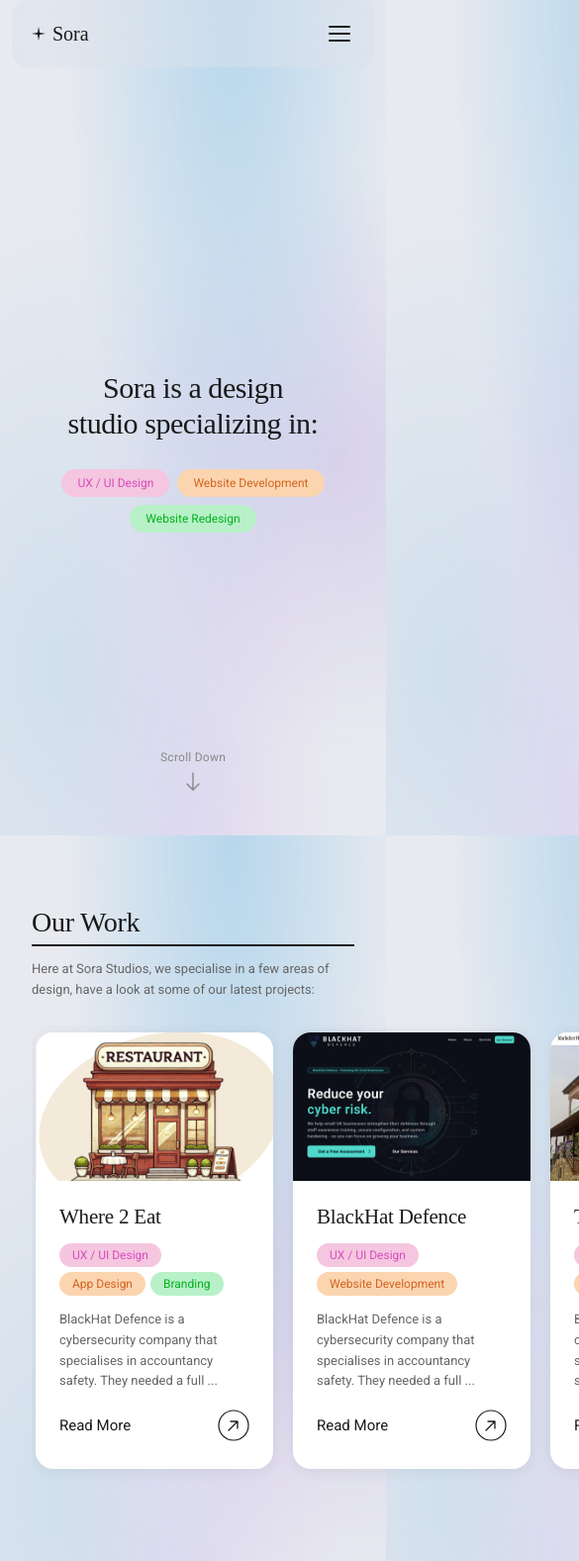
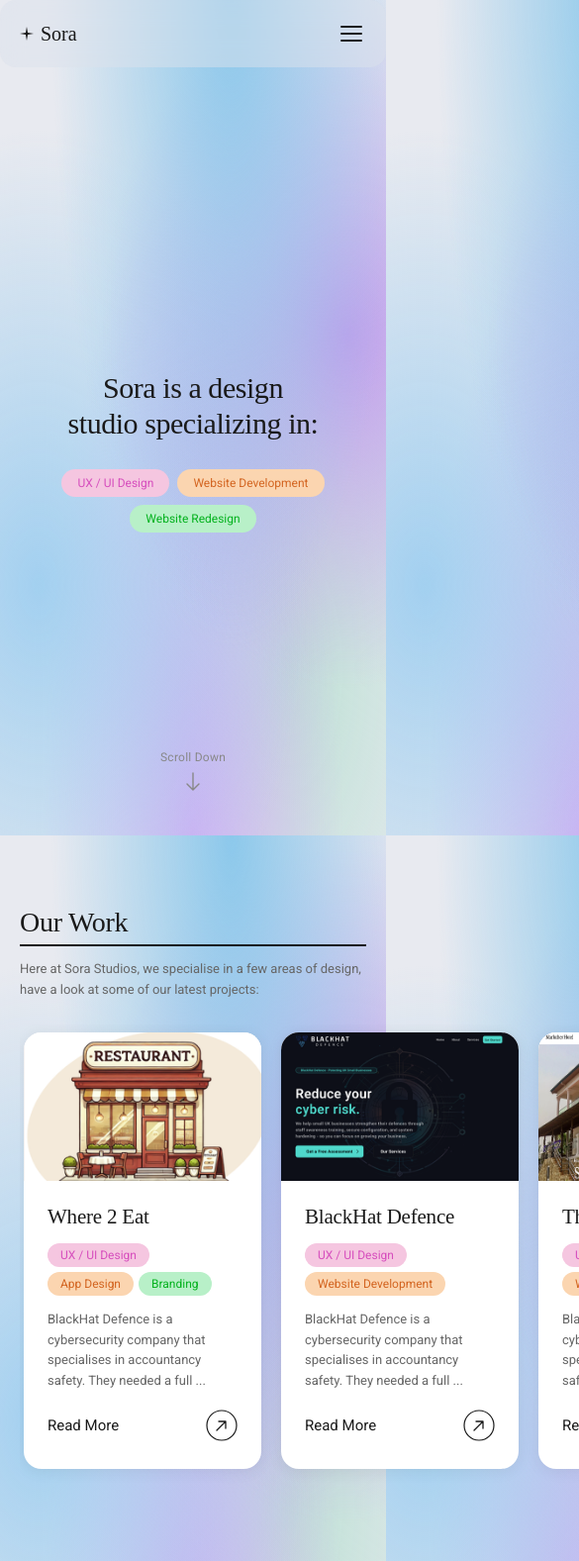
Before and after one commit to Jwb99-Dev/SoraStudios.co.uk, a plain HTML site: page index.html in a window 390 px wide. Shown: the top 1577 px of the page at 99% size, 585 px wide, since content can reach past the window. Drawn offline with Linux system fonts and the light colour scheme; a web font is replaced by a local one.

Commit message:
Our Work and gradient changes

```diff
--- a/index.html
+++ b/index.html
@@ -13,6 +13,7 @@
 
   <!-- ===================== NAVBAR ===================== -->
   <header class="navbar">
+    <div class="navbar__inner">
     <a href="#" class="navbar__logo">
       <svg class="navbar__logo-star" width="16" height="16" viewBox="0 0 16 16" fill="none" xmlns="http://www.w3.org/2000/svg">
         <path d="M8 0L9.2 6.8L16 8L9.2 9.2L8 16L6.8 9.2L0 8L6.8 6.8L8 0Z" fill="currentColor"/>
@@ -29,6 +30,7 @@
       <a href="#" class="navbar__link">About us</a>
       <a href="#" class="cta-button">Contact</a>
     </nav>
+    </div><!-- end navbar__inner -->
   </header>
 
   <!-- ===================== HERO ===================== -->
@@ -135,6 +137,17 @@
             </div>
           </article>
 
+       <!-- See more projects -->
+          <div class="work-card-more">
+            <p class="work-card-more__text">See more projects</p>
+            <span class="work-card-more__arrow">
+              <svg width="44" height="44" viewBox="0 0 44 44" fill="none" xmlns="http://www.w3.org/2000/svg">
+                <circle cx="22" cy="22" r="21" stroke="#888" stroke-width="1.4"/>
+                <path d="M16 22H28M28 22L22 16M28 22L22 28" stroke="#888" stroke-width="1.4" stroke-linecap="round" stroke-linejoin="round"/>
+              </svg>
+            </span>
+          </div>
+
         </div><!-- end .work-track -->
       </div><!-- end .work-track-wrapper -->
 
--- a/main.js
+++ b/main.js
@@ -59,37 +59,6 @@ wrapper.addEventListener('wheel', (e) => {
   wrapper.scrollLeft += e.deltaY * 1.5;
 }, { passive: false });
 
-/* ===========================
-   STACKING EFFECT ON SCROLL
-   Cards stay in place and next cards
-   slide over the top, stopping 10px short
-   =========================== */
-function updateStack() {
-  const cards = Array.from(track.querySelectorAll('.work-card'));
-  const wrapperScrollLeft = wrapper.scrollLeft;
-  const cardWidth = cards[0].offsetWidth;
-  const gap = 20;
-  const peekAmount = 10;
-  const stackStep = cardWidth - peekAmount;
-
-  cards.forEach((card, i) => {
-    // Natural position each card would sit at (side by side)
-    const naturalLeft = i * (cardWidth + gap);
-
-    // How far this card should be pulled left (stacking over previous)
-    const pullLeft = Math.min(wrapperScrollLeft, i * stackStep);
-
-    // Only pull cards after the first
-    const offset = i === 0 ? 0 : Math.min(wrapperScrollLeft - (i - 1) * stackStep, stackStep);
-    const clampedOffset = i === 0 ? 0 : Math.max(0, Math.min(offset, stackStep));
-
-    card.style.transform = `translateX(-${clampedOffset}px)`;
-    card.style.zIndex = i + 1;
-  });
-}
-
-wrapper.addEventListener('scroll', updateStack);
-updateStack();
 
 /* ===========================
    SERVICES: HIGHLIGHT ICON ON SCROLL
--- a/styles.css
+++ b/styles.css
@@ -42,10 +42,11 @@ body {
   min-height: 100vh;
   overflow-x: hidden;
   background:
-    radial-gradient(ellipse at 60% 0%, rgba(170, 210, 235, 0.8) 0%, transparent 52%),
-    radial-gradient(ellipse at 88% 55%, rgba(200, 185, 230, 0.5) 0%, transparent 45%),
-    radial-gradient(ellipse at 15% 80%, rgba(190, 215, 235, 0.55) 0%, transparent 50%),
-    radial-gradient(ellipse at 50% 105%, rgba(225, 195, 240, 0.45) 0%, transparent 55%),
+    radial-gradient(ellipse at 60% 0%, rgba(140, 200, 235, 1) 0%, transparent 55%),
+    radial-gradient(ellipse at 90% 40%, rgba(190, 155, 235, 0.95) 0%, transparent 50%),
+    radial-gradient(ellipse at 10% 70%, rgba(155, 205, 240, 0.9) 0%, transparent 55%),
+    radial-gradient(ellipse at 50% 100%, rgba(210, 170, 245, 0.9) 0%, transparent 55%),
+    radial-gradient(ellipse at 75% 80%, rgba(170, 220, 200, 0.7) 0%, transparent 45%),
     var(--color-bg);
   background-attachment: fixed;
 }
@@ -55,9 +56,12 @@ body {
 .hero,
 .our-work,
 .our-services {
-  margin-left: 24px;
-  margin-right: 24px;
+  margin-left: auto;
+  margin-right: auto;
   border-radius: 16px;
+  max-width: 1400px;
+  padding-left: 60px;
+  padding-right: 60px;
 }
 
 img {
@@ -102,16 +106,29 @@ button { cursor: pointer; border: none; background: none; }
    =========================== */
 .navbar {
   position: fixed;
-  top: 0; left: 0; right: 0;
+  top: 0;
+  left: 50%;
+  transform: translateX(-50%);
   z-index: 100;
   display: flex;
   align-items: center;
   justify-content: space-between;
   height: var(--navbar-height);
-  padding: 0 40px;
+  width: min(100%, 1400px);
   background: rgba(220, 225, 235, 0.5);
   backdrop-filter: blur(12px);
   -webkit-backdrop-filter: blur(12px);
+  padding: 0 60px;
+}
+
+.navbar__inner {
+  width: 100%;
+  max-width: 100%;
+  margin: 0;
+  padding: 0;
+  display: flex;
+  align-items: center;
+  justify-content: space-between;
 }
 
 .navbar__logo {
@@ -308,22 +325,33 @@ button { cursor: pointer; border: none; background: none; }
   scrollbar-width: none;
   padding-bottom: 8px;
 }
-.work-track-wrapper::-webkit-scrollbar { display: none; }
+.work-track-wrapper::-webkit-scrollbar {
+  height: 3px;
+}
+.work-track-wrapper::-webkit-scrollbar-track {
+  background: rgba(0, 0, 0, 0.06);
+  border-radius: 999px;
+}
+.work-track-wrapper::-webkit-scrollbar-thumb {
+  background: rgba(0, 0, 0, 0.2);
+  border-radius: 999px;
+}
+.work-track-wrapper::-webkit-scrollbar-thumb:hover {
+  background: rgba(0, 0, 0, 0.35);
+}
+.work-track-wrapper {
+  scrollbar-width: thin;
+  scrollbar-color: rgba(0,0,0,0.2) rgba(0,0,0,0.06);
+}
 .work-track-wrapper.grabbing { cursor: grabbing; }
 
 .work-track {
   display: flex;
   flex-direction: row;
+  align-items: flex-start;
   gap: 20px;
   width: max-content;
   padding: 8px 4px 16px;
-  position: relative;
-}
-
-.work-track .work-card {
-  position: relative;
-  transition: box-shadow 0.25s ease;
-  will-change: transform;
 }
 
 /* Work Cards */
@@ -337,8 +365,8 @@ button { cursor: pointer; border: none; background: none; }
   transition: transform 0.25s ease, box-shadow 0.25s ease;
 }
 .work-card:hover {
-  transform: translateY(-4px);
-  box-shadow: 0 8px 28px rgba(0,0,0,0.12);
+  transform: translateY(-10px);
+  box-shadow: 0 16px 36px rgba(0,0,0,0.13);
 }
 
 .work-card__image {
@@ -399,6 +427,46 @@ button { cursor: pointer; border: none; background: none; }
   transition: transform 0.2s;
 }
 .work-card__link:hover .work-card__arrow { transform: translate(2px, -2px); }
+
+/* See more projects */
+.work-card-more {
+  display: flex;
+  flex-direction: column;
+  align-items: center;
+  justify-content: center;
+  gap: 16px;
+  width: 160px;
+  flex-shrink: 0;
+  padding: 8px 20px 16px;
+  cursor: pointer;
+  opacity: 0.6;
+  transition: opacity 0.2s ease;
+  align-self: center;
+}
+
+.work-card-more:hover {
+  opacity: 1;
+}
+
+.work-card-more__text {
+  font-family: var(--font-body);
+  font-size: 16px;
+  font-weight: 400;
+  color: var(--color-text);
+  text-align: center;
+  line-height: 1.3;
+}
+
+.work-card-more__arrow {
+  display: flex;
+  align-items: center;
+  justify-content: center;
+  transition: transform 0.2s ease;
+}
+
+.work-card-more:hover .work-card-more__arrow {
+  transform: translateX(4px);
+}
 
 /* ===========================
    OUR SERVICES
@@ -570,15 +638,24 @@ button { cursor: pointer; border: none; background: none; }
    =========================== */
 @media (max-width: 768px) {
 
-  /* Navbar */
-    .navbar { padding: 0 20px; }
+/* Navbar */
+ .navbar {
+    padding: 0;
+    max-width: none;
+  }
 
-  .navbar,
+  .navbar__inner {
+    padding: 0 20px;
+  }
+
   .hero,
   .our-work,
   .our-services {
-    margin-left: 12px;
-    margin-right: 12px;
+    padding-left: 20px;
+    padding-right: 20px;
+    max-width: 100%;
+    margin-left: 0;
+    margin-right: 0;
   }
   .navbar__hamburger { display: flex; }
   .navbar__nav {
```
Also changed, not shown: Website Images/Back Arrow Right.png (added), Website Images/Group 65.png (added), Website Images/Sora Star.png (added).
